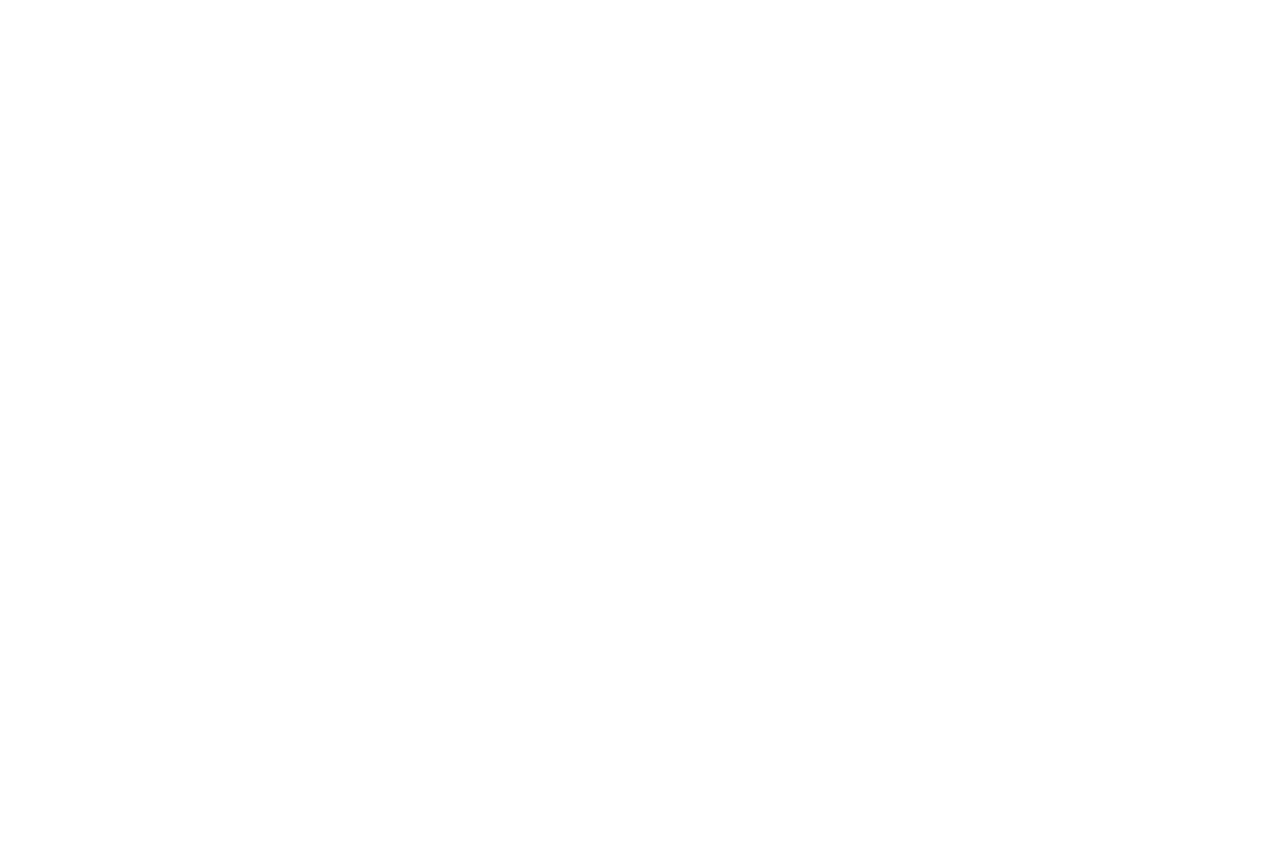
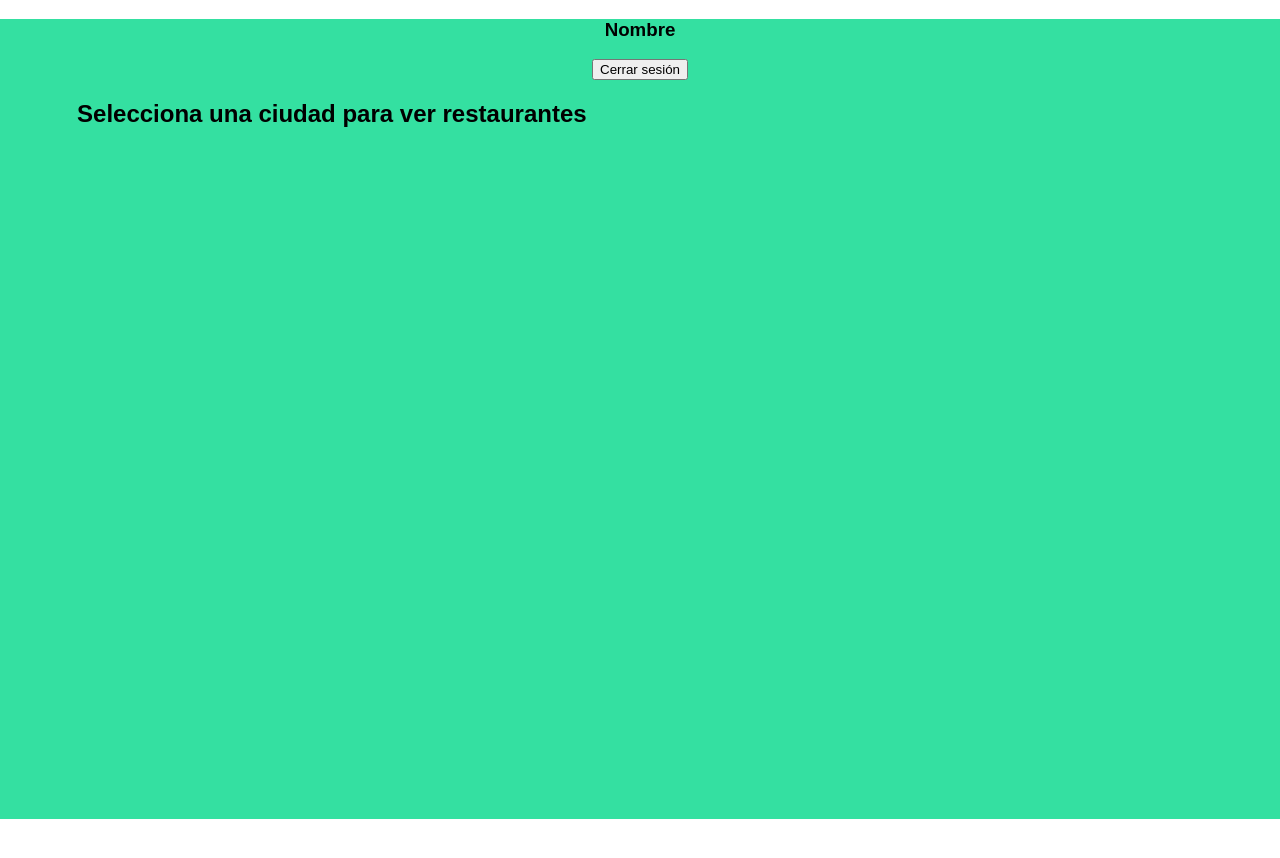
Before and after one commit to rick2716/proyecto_final_web, a React (Create React App) app: page /Principal in a window 1280 px wide. Before the commit this address had no page. Shown: the top 858 px of the page. Before the commit the page ends 800 px from the top, so only its background shows below. Built offline with nearby package versions, Linux system fonts and the light colour scheme; the HTML template or start-up script is replaced by a standard one.

Commit message:
iniciio principal

```diff
--- a/src/App.tsx
+++ b/src/App.tsx
@@ -6,12 +6,14 @@
 
   import Registro from './pages/registro/registro';
   import Login from "./pages/login/login";
+  import Principal from "./pages/principal/principal";
 
   export default function App() {
     return (<BrowserRouter >
       <Routes>
         <Route path="/" element={<Registro />} />
         <Route path="/Login" element={<Login />} />
+        <Route path="/Principal" element={<Principal />} />
       </Routes>
     </BrowserRouter >);
   }
--- /dev/null
+++ b/src/pages/principal/principal.tsx
@@ -0,0 +1,22 @@
+import { useState } from "react";
+import { NavigateFunction, useNavigate } from "react-router-dom";
+import "./principal.css";
+
+export default function Principal() {
+
+  return (
+    <div className="Container">
+        <div className="Header">
+            <div className="Nombre">
+                <h3>Nombre</h3>
+            </div>
+            <div className="Cerrar">
+                <button>Cerrar sesión</button>
+            </div>
+        </div>
+        <div className="Body">
+            <h2>Selecciona una ciudad para ver restaurantes</h2>
+        </div>
+    </div>
+  );
+}
```
Also changed, not shown: src/pages/principal/principal.css (added), 1 other file (tests, documents, lock files or other folders).
